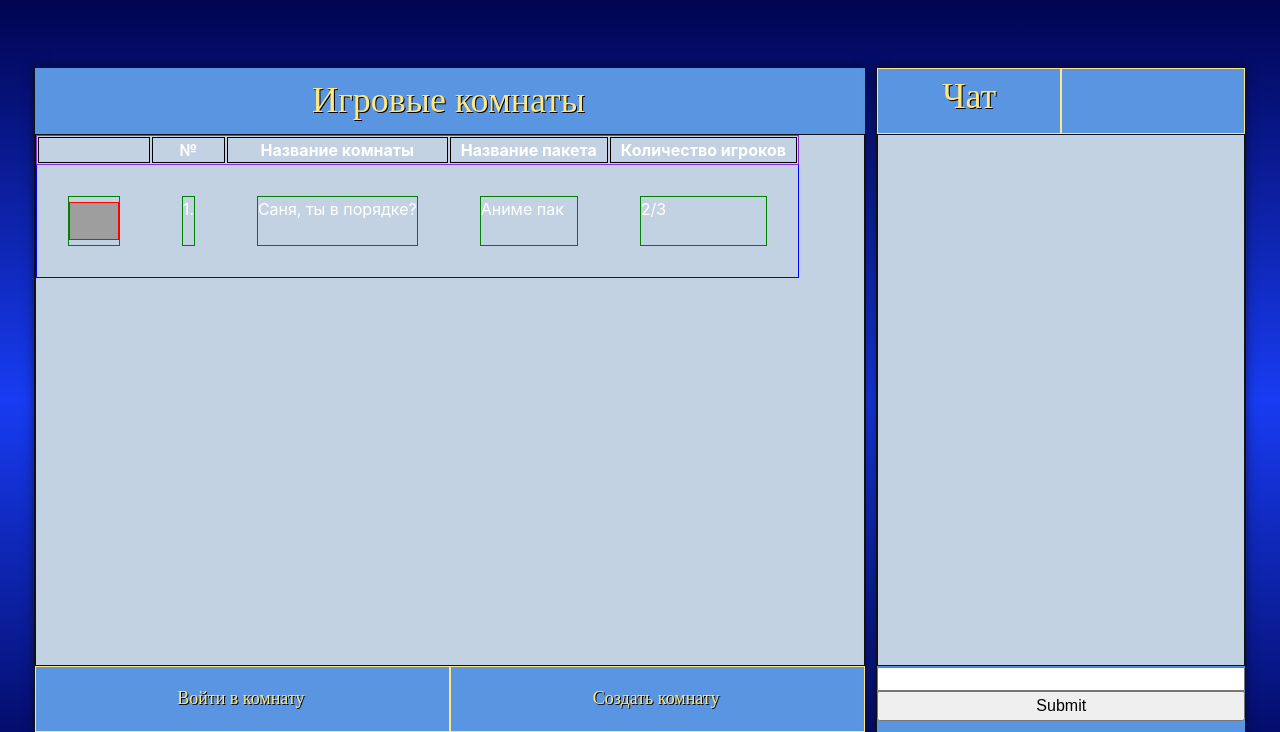
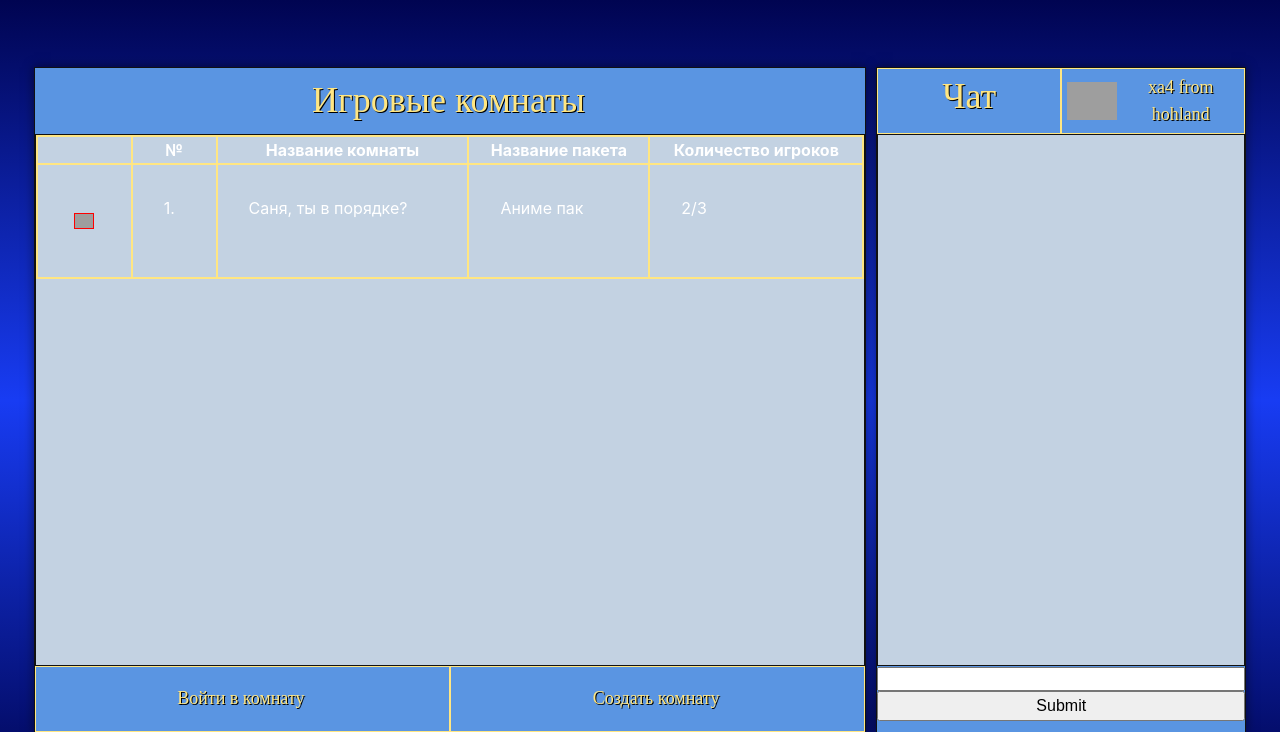
Before and after one commit to gurland/SIGame_web, a Flask app: template templates/game.html in a window 1280 px wide. Shown: the top 732 px of the page. Run offline with Flask 2, Linux system fonts and the light colour scheme; the template is opened without the code that fills it, so the values that code supplies are empty; some libraries are stand-ins or nearby versions; grey boxes are pictures that could not be loaded.

Commit message:
Add profile tab switches

```diff
--- a/static/css/custom.css
+++ b/static/css/custom.css
@@ -218,18 +218,18 @@
 }
 
 #lock-img{
-    max-width: 50px;
-    max-height: 50px;
+    max-width: 20px;
+    max-height: 20px;
     padding: 0px;
     margin: auto;
-    justify-content: flex-start;
+    justify-content: center;
     border: 1px solid red;
 }
 
 .room{
     /*display: flex;*/
     /*justify-content: space-between;*/
-    border: 1px solid blue;
+    /*border: 1px solid blue;*/
     height: 50px;
 }
 
@@ -237,7 +237,7 @@
     display: flex;
     margin: 30px;
     height: 50px;
-    border: 1px solid green;
+    /*border: 1px solid green;*/
 }
 
 /*#lock-img{*/
@@ -273,7 +273,7 @@ form #snd-msg-form{
     /*justify-content: space-around;*/
     /*height: 40px;*/
     /*align-items: center;*/
-    border: blueviolet solid 1px;
+    /*border: blueviolet solid 1px;*/
 }
 
 .heading span{
@@ -284,7 +284,7 @@ form #snd-msg-form{
 
 .heading{
     text-align: center;
-    border: black solid 1px;
+    /*border: black solid 1px;*/
 }
 
 body{
@@ -300,3 +300,49 @@ body{
     justify-content: center;
     align-items: center;
 }
+
+.content table, th, td, tr{
+    border: 2px solid #ffe682;
+}
+
+.content table{
+    width: 100%;
+}
+
+.room-headings{
+    /*border-bottom: 1px solid #ffe682;*/
+}
+
+#profile-tab{
+    display: flex;
+    align-items: center;
+}
+
+.avatar{
+    max-width: 50px;
+    max-height: 50px;
+    margin-left: 5px;
+
+}
+
+#username{
+    margin: 3px;
+    font-family: SI serif;
+    text-shadow: 1px 1px 0 #000;
+    font-size: 18px;
+    /*font-size: 0.7vw;*/
+    max-height: 100%;
+    /*max-width: 70%;*/
+    color: #ffe682;
+
+}
+
+.user-profile{
+    display: none;
+}
+
+@media screen and (max-width: 990px) {
+    #chat-block{
+        display: none;
+    }
+}
--- a/static/js/custom.js
+++ b/static/js/custom.js
@@ -1,6 +1,11 @@
 $(document).ready(function () {
     let regBox = $('#registration-box');
     let authBox = $('#authorization-box');
+    let chatBox = $('#live-chat');
+    let sendForm = $('#send-form');
+    let profileBox = $('.user-profile');
+
+    // profileBox.hide();
 
     $('#auth_btn').click(function () {
         regBox.hide();
@@ -10,5 +15,19 @@ $(document).ready(function () {
     $('#reg_btn').click(function () {
         authBox.hide();
         regBox.show();
-    })
+    });
+
+    $('#profile-tab').click(function(){
+        chatBox.hide();
+        sendForm.hide();
+        profileBox.show();
+    });
+
+    $('#chat-tab').click(function(){
+        chatBox.show();
+        sendForm.show();
+        profileBox.hide();
+    });
+
+
 });
--- a/templates/game.html
+++ b/templates/game.html
@@ -43,7 +43,10 @@
                     <div class="interface col-lg-4" id="chat-block">
                         <div id="tabs">
                             <div class="tab" id="chat-tab"><span id="chat-title">Чат</span></div>
-                            <div class="tab" id="profile-tab"><span id="username"></span></div>
+                            <div class="tab" id="profile-tab">
+                                <img class="avatar" src="{{ url_for('static', filename='img/sample-avatar.jpg') }}" alt="">
+                                <span id="username">xa4 from hohland</span>
+                            </div>
                         </div>
 
                         <div class="content" id="live-chat"></div>
@@ -54,6 +57,10 @@
                                 <div id="send-button"><input type="submit"></div>
                             </form>
                         </div>
+
+                        <div class="user-profile">
+                            <h1>some profile settings here</h1>
+                        </div>
                     </div>
                 </div>
             </div>
```
